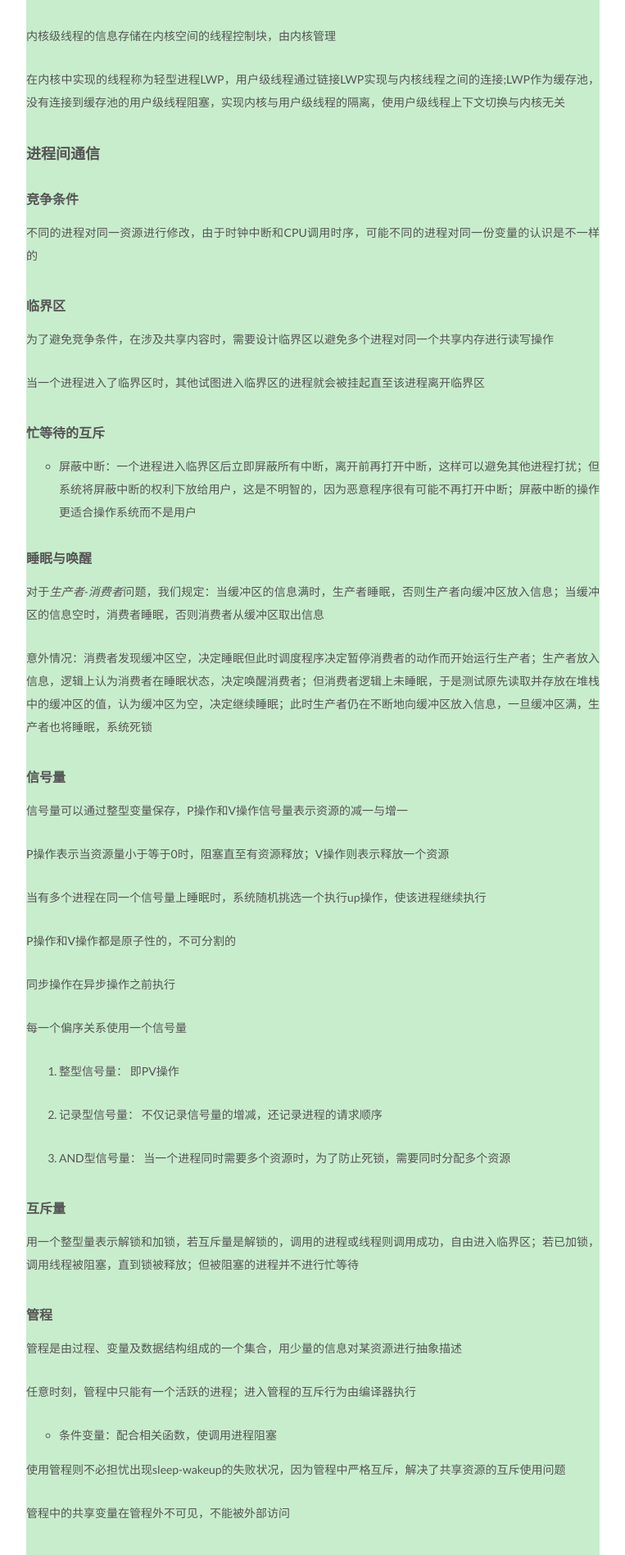
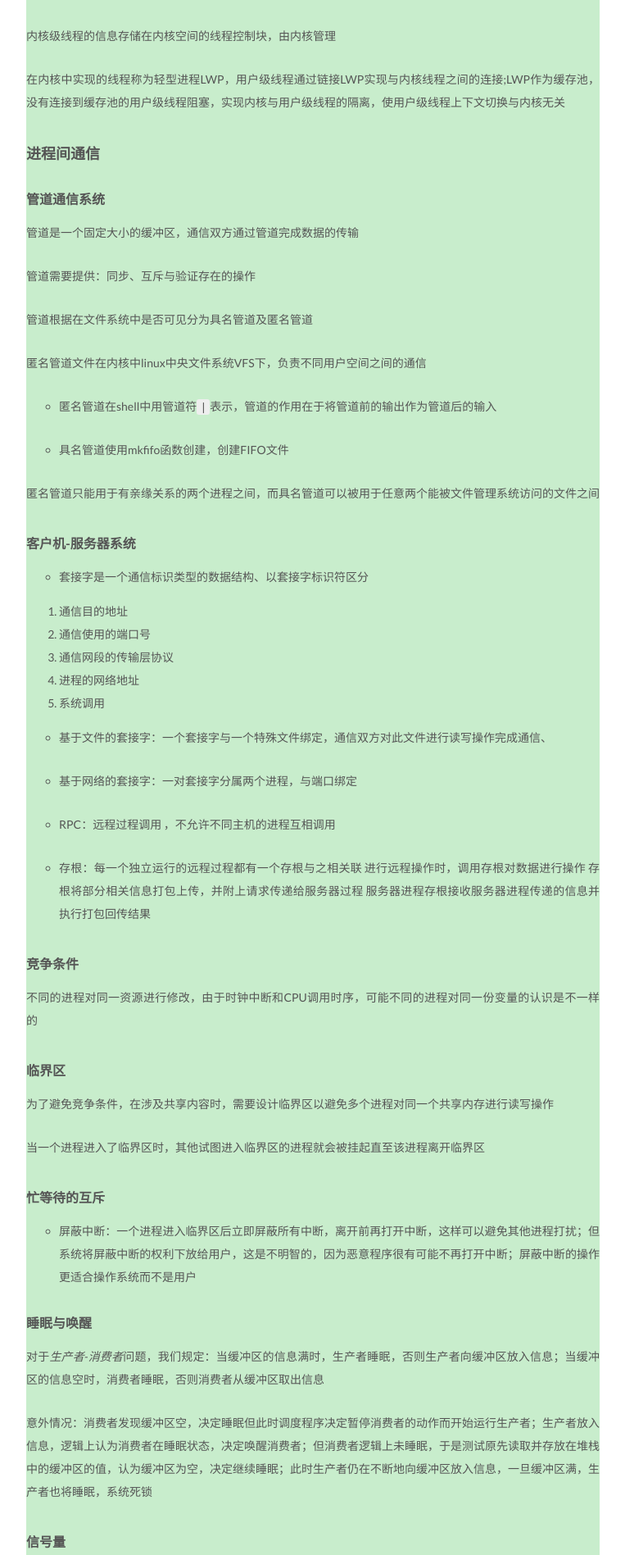
Before and after one commit to ONLYUNIVERSE/ONLYUNIVERSE.github.io, a Jekyll site: the page built from _posts/2020-09-15-进程与线程.md, in a window 1280 px wide. Shown: the part 4423-6320 px from the top of the page at 82% size, without its empty margins (258-1021 px from the left). Built offline with Jekyll 4.4.1, drawn with Linux system fonts in a browser that asks for light colours; some of the changed text lies outside the part shown.

Commit message:
Update 2020-09-15-进程与线程.md

````diff
--- a/_posts/2020-09-15-进程与线程.md
+++ b/_posts/2020-09-15-进程与线程.md
@@ -157,6 +157,44 @@ OS通过激活原语将被挂起的进程激活，激活的发动者可以是系
 
 ### 进程间通信
 
+#### 管道通信系统
+
+管道是一个固定大小的缓冲区，通信双方通过管道完成数据的传输
+
+管道需要提供：同步、互斥与验证存在的操作
+
+管道根据在文件系统中是否可见分为具名管道及匿名管道
+
+匿名管道文件在内核中linux中央文件系统VFS下，负责不同用户空间之间的通信
+
+* 匿名管道在shell中用管道符```|```表示，管道的作用在于将管道前的输出作为管道后的输入
+
+* 具名管道使用mkfifo函数创建，创建FIFO文件
+
+匿名管道只能用于有亲缘关系的两个进程之间，而具名管道可以被用于任意两个能被文件管理系统访问的文件之间
+
+#### 客户机-服务器系统
+
+* 套接字是一个通信标识类型的数据结构、以套接字标识符区分
+
+1. 通信目的地址
+2. 通信使用的端口号
+3. 通信网段的传输层协议
+4. 进程的网络地址
+5. 系统调用
+
+* 基于文件的套接字：一个套接字与一个特殊文件绑定，通信双方对此文件进行读写操作完成通信、
+
+* 基于网络的套接字：一对套接字分属两个进程，与端口绑定
+
+* RPC：远程过程调用  ，不允许不同主机的进程互相调用
+
+* 存根：每一个独立运行的远程过程都有一个存根与之相关联
+        进行远程操作时，调用存根对数据进行操作
+        存根将部分相关信息打包上传，并附上请求传递给服务器过程
+        服务器进程存根接收服务器进程传递的信息并执行打包回传结果
+
+
 #### 竞争条件
 
 不同的进程对同一资源进行修改，由于时钟中断和CPU调用时序，可能不同的进程对同一份变量的认识是不一样的
````
Also changed, not shown: other parts of _posts/2020-09-15-进程与线程.md (+0 -14 lines).
